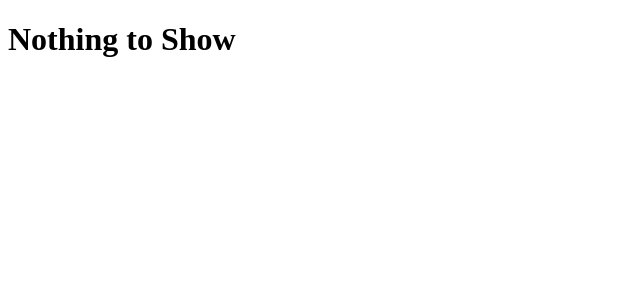
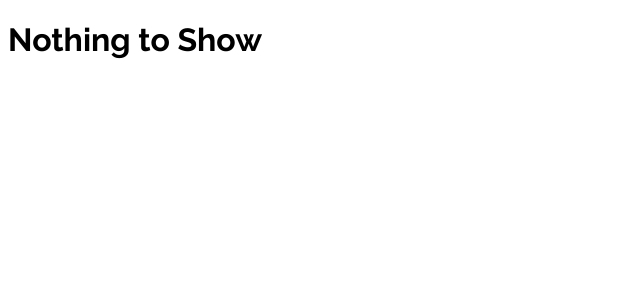
Before and after one commit to panda4man/color-aid, a Vue app: page /#/ in a window 1280 px wide. Shown: the top 300 px of the page, without its empty margins (0-640 px from the left). Built offline with nearby package versions, Linux system fonts and the light colour scheme.

Commit message:
basic css set up

```diff
--- a/src/styles/sass/app.scss
+++ b/src/styles/sass/app.scss
@@ -1 +1,6 @@
-@import './_variables';
+@import 'variables';
+@import 'font';
+
+html, body {
+	font-family: 'Raleway', sans-serif;
+}
```
Also changed, not shown: src/styles/sass/_font.scss (added).
